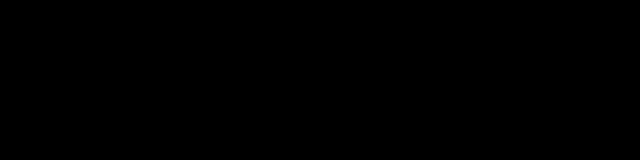
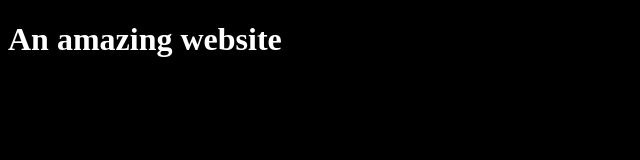
Before and after one commit to shannonjen/branchExample, a plain HTML site: page index.html in a window 1280 px wide. Shown: the whole page, without its empty margins (0-640 px from the left). Drawn offline with Linux system fonts and the light colour scheme.

Commit message:
Add heading and content to html and CSS for heading

```diff
--- a/index.html
+++ b/index.html
@@ -5,6 +5,8 @@
 	<link rel="stylesheet" type="text/css" href="style.css">
 </head>
 <body>
+	<h1>An amazing website</h1>
+	<p>Lorem ipsum dolor sit amet, consectetur adipisicing elit. Earum, est tempore corporis mollitia minus consequuntur magnam ex reiciendis quod dignissimos, doloremque ea, ducimus aperiam odit quae cum impedit ullam soluta.</p>
 
 </body>
 </html>
--- a/style.css
+++ b/style.css
@@ -1,3 +1,7 @@
 body {
 	background-color: black;
 }
+
+h1{
+	color: white;
+}
```
